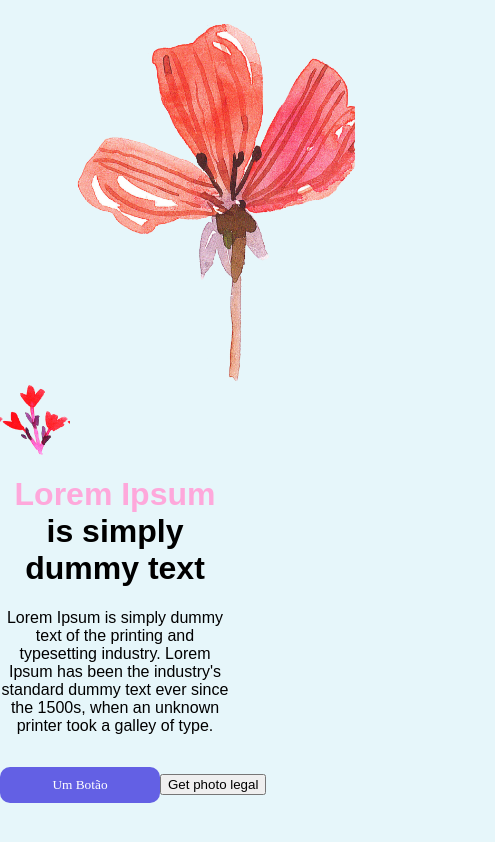
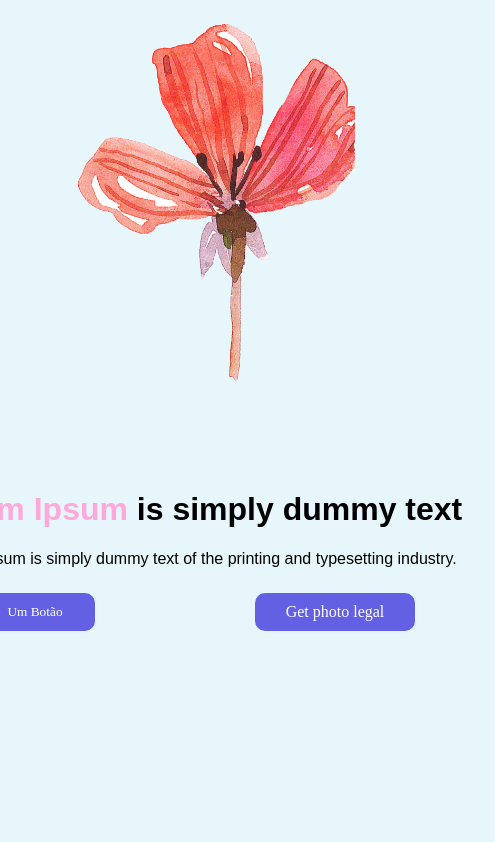
Before and after one commit to RaquelDFS/WS_React, a React (Create React App) app in the folder my-app/: page / in a window 390 px wide. Shown: the whole page, 495 px wide, since content can reach past the window. Built offline with nearby package versions, Linux system fonts and the light colour scheme.

Commit message:
responsive till 910

```diff
--- a/my-app/public/index.html
+++ b/my-app/public/index.html
@@ -15,7 +15,7 @@
   </head>
 
   <body>
-    <noscript>You need to enable JavaScript to run this app.</noscript>
+    <noscript>You need to enable JavaScript to run this app.</noscript> <!--Não sei oq é isso, tenho medo de excluir por hora-->
     <div id="root"></div>
   </body>
 </html>
--- a/my-app/src/PortifolioContainer/Home/Profile.css
+++ b/my-app/src/PortifolioContainer/Home/Profile.css
@@ -29,15 +29,11 @@
     max-width: 980px;
 }
 .profile-details-role{
-    margin-right: 10em;
     margin-bottom: 2em;
 }
 .profile-options{
-    display: flex;
     justify-content: space-between;
-    background-color: plum;
-    height: 100px;
-    width: 100px;
+    width: max-content;
 }
 .profile-picture{
     display: flex;
@@ -56,7 +52,7 @@
 
 @media screen and (max-width:1110px){
     .profile-picture{
-            margin: 0 0px 0 80px;
+            margin: 0 10px 0 80px;
     }
     .profile-detail-name {
         font-size: 20px;
@@ -66,6 +62,10 @@
         padding: 11px 0;
         z-index: 700;
     }
+    .profile-details{
+        margin: 25px 0 0;
+    }
+
 }
 @media screen and (max-width:910px){
     .profile-picture{
@@ -73,6 +73,16 @@
         width: 320px;
             margin: 0 0px 0 4px;
     }
+    .colz, .profile-details-role{
+        margin: 5px 2rem;
+    }
+    .profile-options{
+        display: flex;
+        justify-content: space-between;
+        margin-top: 20px;
+        text-align: center;
+    }
+
 }
 
 @media screen and (max-width:810px){
@@ -86,12 +96,16 @@
     .profile-options{
         display: flex;
         justify-content: space-between;
+        margin-top: 20px;
     }
     .profile-details{
         margin: 25px 0 0;
     }
-    .profile-options,
+
     .profile-details-role{
+            display: flex;
+            justify-content: space-between;
             text-align: center;
+
     }
 }
--- a/my-app/src/PortifolioContainer/Home/Profile.js
+++ b/my-app/src/PortifolioContainer/Home/Profile.js
@@ -14,17 +14,13 @@ export default function Profile() {
               <h1> <em className='pink-Lorem'>Lorem Ipsum </em>is simply dummy text</h1>
               <span className="profile-role-tagline">
                 Lorem Ipsum is simply dummy text of the printing and typesetting
-                industry. Lorem Ipsum has been the industry's standard dummy
-                text ever since the 1500s, when an unknown printer took a galley
-                of type.
+                industry.
               </span>
             </span>
           </div>
-          <div classNmae="profile-options">
+          <div className="profile-options">
             <button className="btn"> Um Botão </button>
-            <a href="photoo.jpg" download="Photo legal">
-              <button className="bnt" >Get photo legal</button>
-            </a>
+            <a href="photoo.jpg" download="Photo legal" className="bnt" id="dwld-btn">Get photo legal</a>
           </div>
         </div>
         <div className="profile-picture">
--- a/my-app/src/index.css
+++ b/my-app/src/index.css
@@ -31,7 +31,7 @@ body ::-webkit-scrollbar-thumb {
   color: rgba(254, 168, 219, 1);
   font-style: normal;
 }
-    .btn {
+    #dwld-btn, .btn {
       color: #fff;
       border: none;
       background-color: rgba(99, 96, 228, 1);
@@ -41,6 +41,7 @@ body ::-webkit-scrollbar-thumb {
       cursor: pointer;
       transition: 0.2s;
       font-family: "Poppins SemiBold";
+      margin: 0 5rem;
     }
 
     .btn:active {
@@ -51,6 +52,11 @@ body ::-webkit-scrollbar-thumb {
       color: aliceblue;
       background-color: #1f2235;
       box-shadow: 0 0 0.5em black ;
+    }
+
+    #dwld-btn{
+      text-decoration: none ;
+
     }
 
 
```
